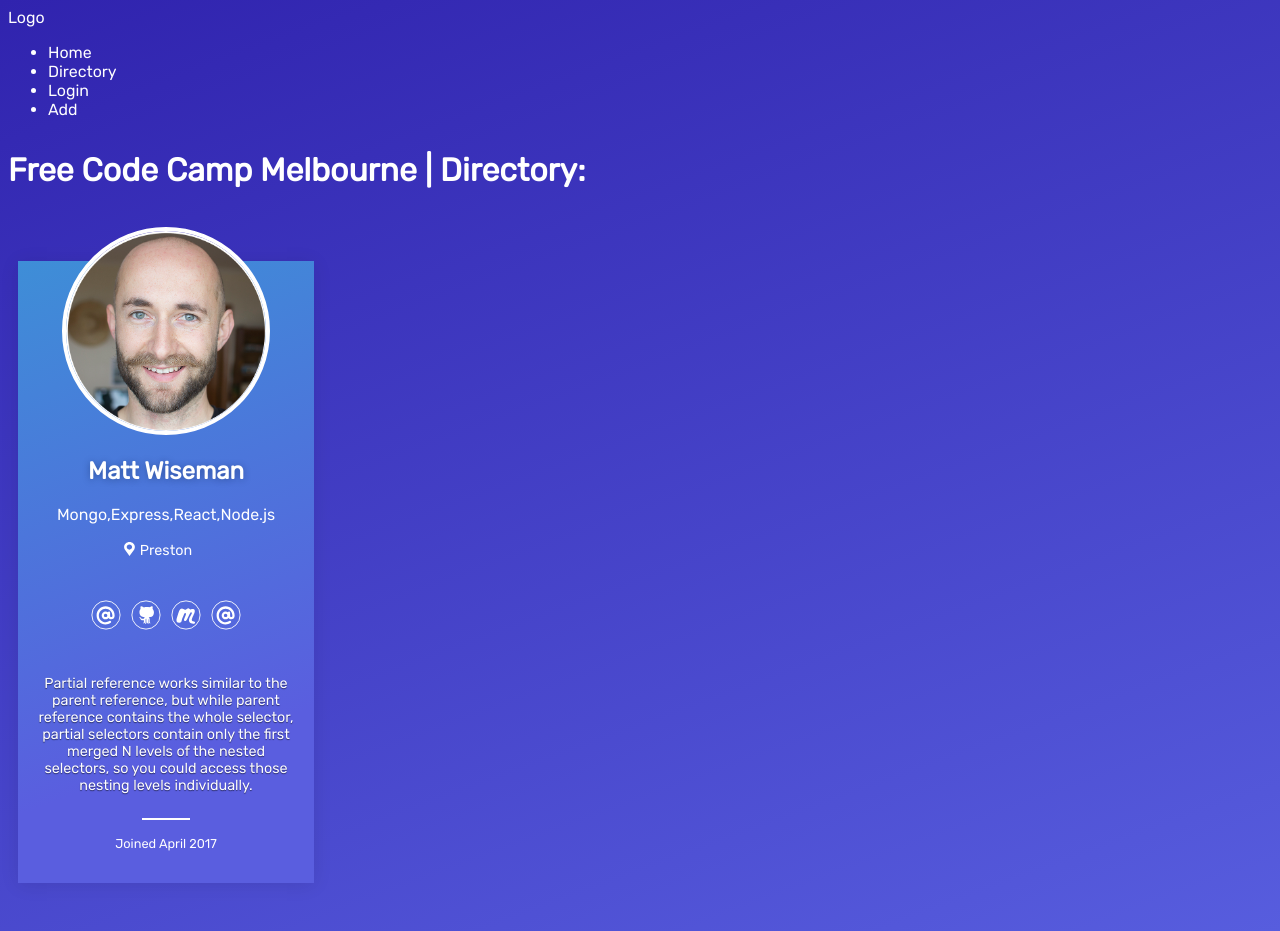
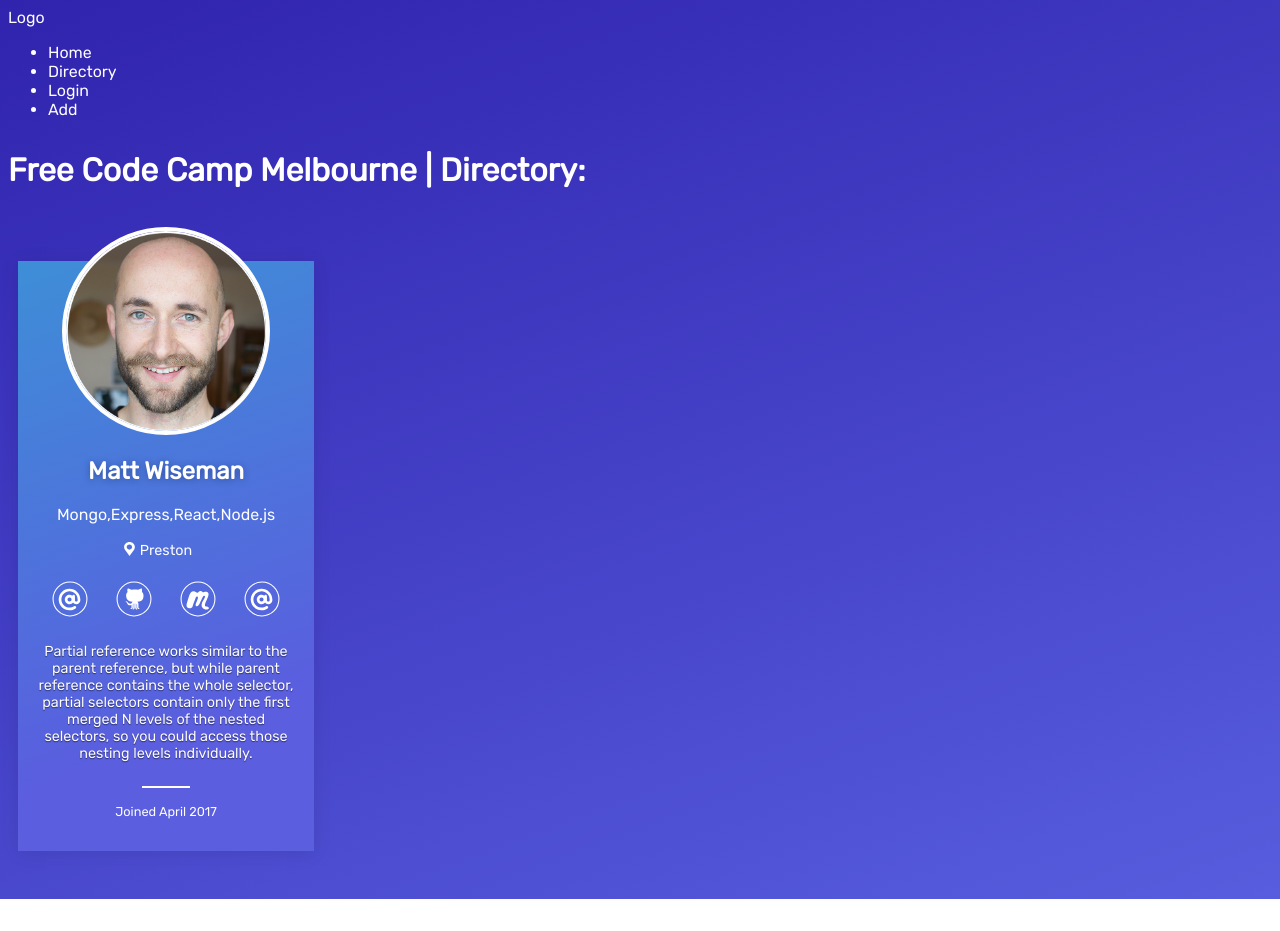
Before and after one commit to mrslwiseman/fcc-directory, a React (Create React App) app in the folder client/: page /directory in a window 1280 px wide. After the commit the page ends 899 px from the top, so only its background shows below. Built offline with nearby package versions, Linux system fonts and the light colour scheme.

Commit message:
fix safari flex/grid issues

```diff
--- a/client/src/css/style.css
+++ b/client/src/css/style.css
@@ -14,9 +14,18 @@
 h1 {
   margin: 2rem 0;
 }
-@media screen and (min-width: 600px) {
-  main {
-    margin: 0 auto;
+.directory {
+  display: -webkit-box;
+  display: -ms-flexbox;
+  display: flex;
+  -ms-flex-wrap: wrap;
+      flex-wrap: wrap;
+}
+@supports (display: grid) {
+  .directory {
+    display: -ms-grid;
+    display: grid;
+    grid-auto-rows: auto;
   }
 }
 @media (min-width: 600px) {
@@ -25,8 +34,8 @@
   }
   .m {
     -webkit-box-flex: 1;
-        -ms-flex: 1 1 40%;
-            flex: 1 1 40%;
+        -ms-flex: 1 0 40%;
+            flex: 1 0 40%;
   }
 }
 @media (min-width: 800px) {
@@ -39,20 +48,11 @@
     grid-template-columns: repeat(4, 1fr);
   }
   .m {
+    max-width: 400px;
     -webkit-box-flex: 1;
-        -ms-flex: 1 1 25%;
-            flex: 1 1 25%;
+        -ms-flex: 1 1 20%;
+            flex: 1 1 20%;
   }
-}
-.directory {
-  display: -webkit-box;
-  display: -ms-flexbox;
-  display: flex;
-  -ms-flex-wrap: wrap;
-      flex-wrap: wrap;
-  display: -ms-grid;
-  display: grid;
-  grid-auto-rows: auto;
 }
 .m {
   margin: 40px 10px;
@@ -103,7 +103,7 @@
   margin: 0 5px;
 }
 .m__connect {
-  margin: 2.25rem 0;
+  margin: 1rem 0;
 }
 .m__bio {
   font-size: 0.9rem;
@@ -124,7 +124,8 @@
 .m__connect a {
   -webkit-transition: all 0.2s cubic-bezier(0.175, 0.885, 0.32, 2.275);
   transition: all 0.2s cubic-bezier(0.175, 0.885, 0.32, 2.275);
-  padding: 20px;
+  padding: 1.5rem;
+  margin: 0 0.5rem;
   display: inline-block;
 }
 .m__connect a:hover {
--- a/client/src/css/style.styl
+++ b/client/src/css/style.styl
@@ -17,23 +17,7 @@
     margin 2rem 0
 
 
-@media screen and (min-width: 600px)
-    main
-        margin 0 auto
 
-@media (min-width: 600px)
-    .directory
-        grid-template-columns repeat(2, 1fr)
-    .m
-        flex: 1 1 40%
-@media (min-width: 800px)
-    .directory
-        grid-template-columns repeat(3, 1fr)
-@media (min-width: 1200px)
-    .directory
-        grid-template-columns repeat(4, 1fr)
-    .m
-        flex: 1 1 25%
 
 
 
@@ -50,8 +34,23 @@
 .directory
     display flex
     flex-wrap wrap
-    display-grid()
+    @supports (display:grid)
+        display-grid()
 
+@media (min-width: 600px)
+    .directory
+        grid-template-columns repeat(2, 1fr)
+    .m
+        flex: 1 0 40%
+@media (min-width: 800px)
+    .directory
+        grid-template-columns repeat(3, 1fr)
+@media (min-width: 1200px)
+    .directory
+        grid-template-columns repeat(4, 1fr)
+    .m
+        max-width 400px
+        flex: 1 1 20%
 
 
 .m
@@ -101,7 +100,7 @@
         margin 0 5px
 
 &.m__connect
-    margin 2.25rem 0
+    margin 1rem 0
 
 &.m__bio
     font-size .9rem
@@ -122,7 +121,8 @@
 &.m__connect
     a
         transition all .2s cubic-bezier(0.175, 0.885, 0.32, 2.275)
-        padding 20px
+        padding 1.5rem
+        margin 0 .5rem
         display inline-block
     a:hover
         transform translateY(-5px)
```
